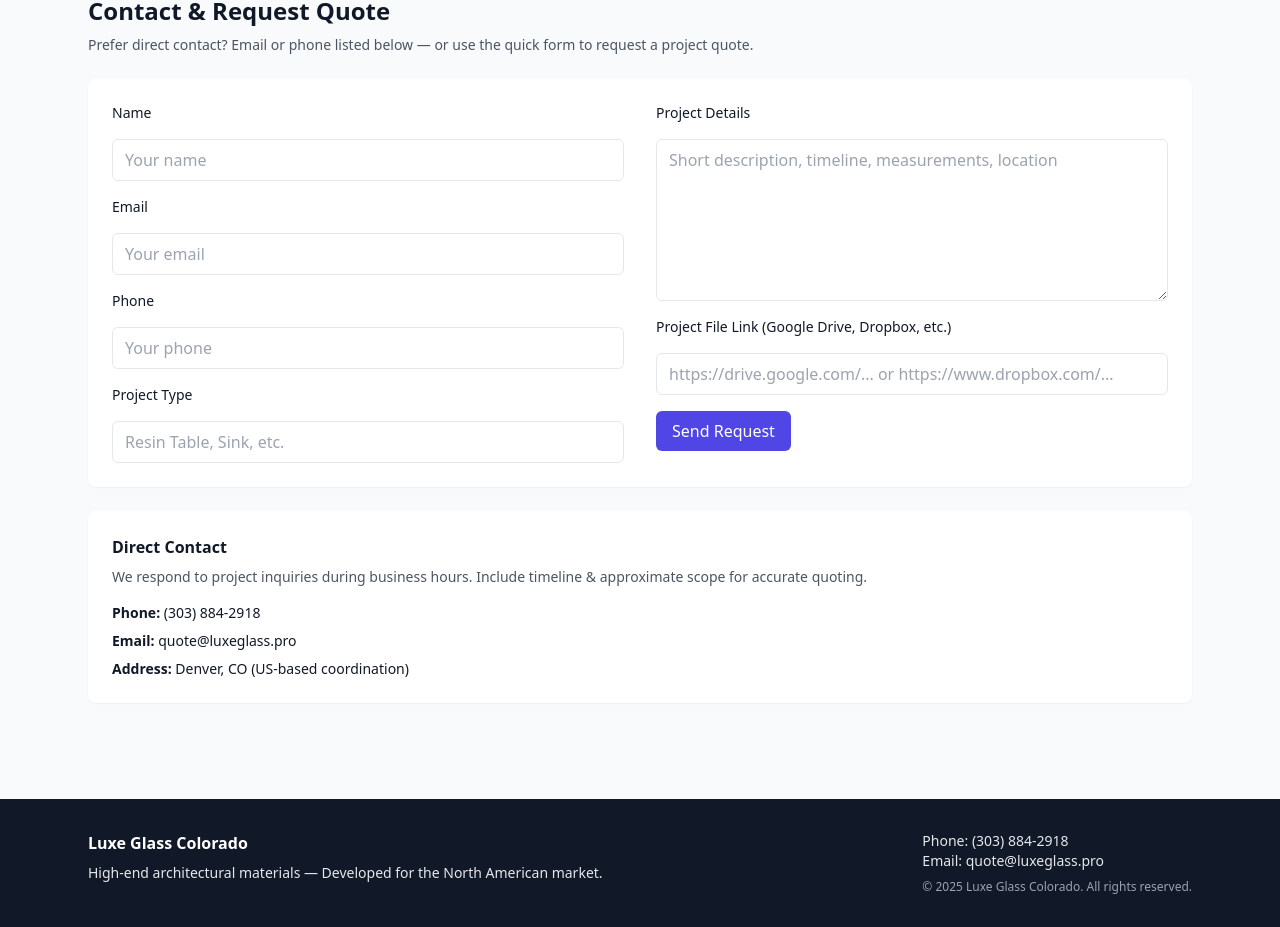
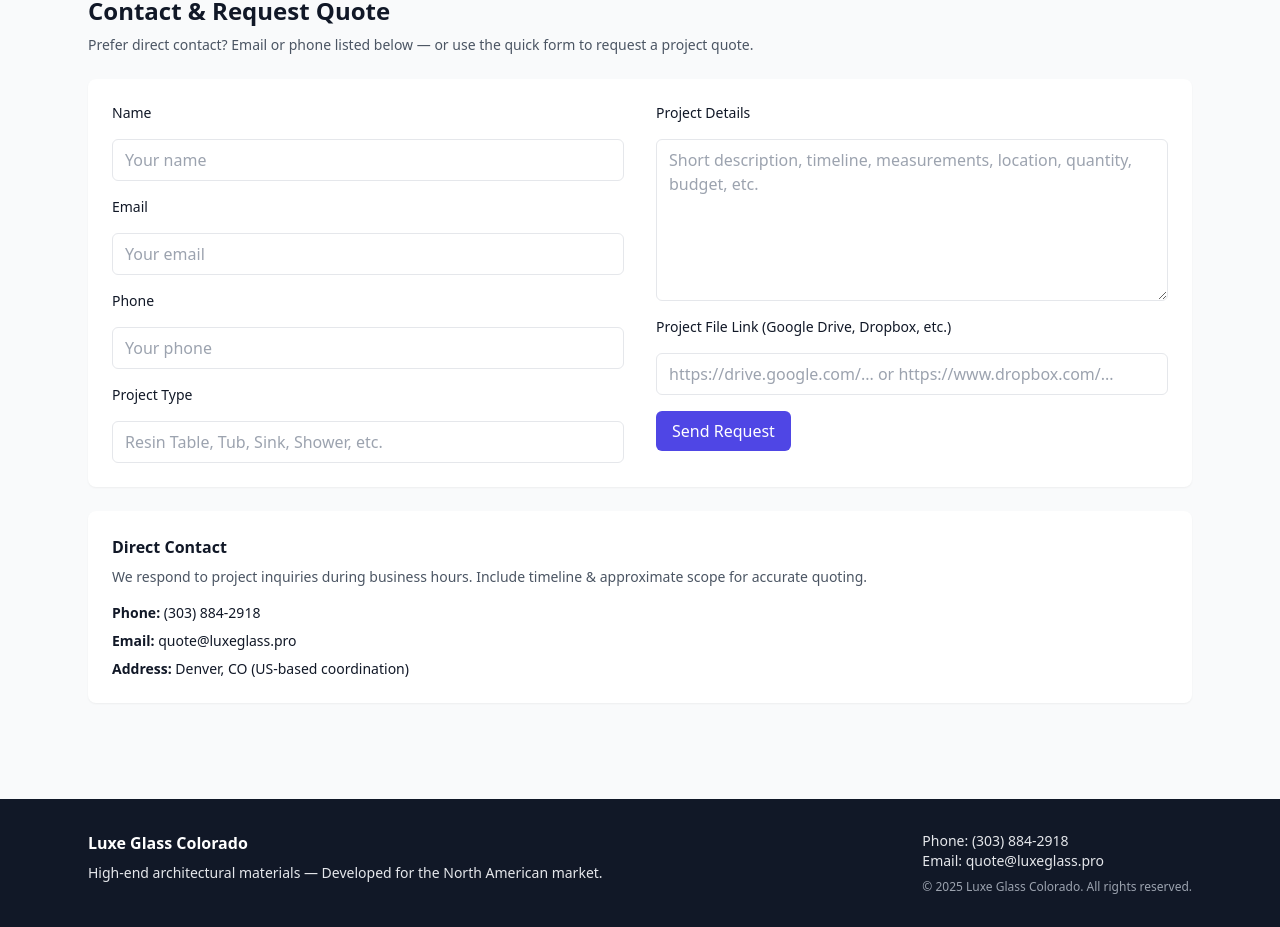
Before and after one commit to Smedly/luxeglass, a React (Vite) app: page / in a window 1280 px wide. Shown: the part 1960-2887 px from the top of the page. Built offline with nearby package versions, Linux system fonts and the light colour scheme.

Commit message:
Cloudflare build settings update

```diff
--- a/src/GlassProductsSite.jsx
+++ b/src/GlassProductsSite.jsx
@@ -200,7 +200,7 @@
               <input name="phone" className="mt-1 block w-full border px-3 py-2 rounded-md" placeholder="Your phone" />
 
               <label className="block text-sm font-medium">Project Type</label>
-              <input name="project_type" className="mt-1 block w-full border px-3 py-2 rounded-md" placeholder="Resin Table, Sink, etc." />
+              <input name="project_type" className="mt-1 block w-full border px-3 py-2 rounded-md" placeholder="Resin Table, Tub, Sink, Shower, etc." />
             </div>
 
             <div className="space-y-4">
@@ -210,7 +210,7 @@
                 required
                 className="mt-1 block w-full border px-3 py-2 rounded-md"
                 rows="6"
-                placeholder="Short description, timeline, measurements, location"
+                placeholder="Short description, timeline, measurements, location, quantity, budget, etc."
               />
 
               {/* NEW FIELD – Google Drive / Dropbox link */}
```
